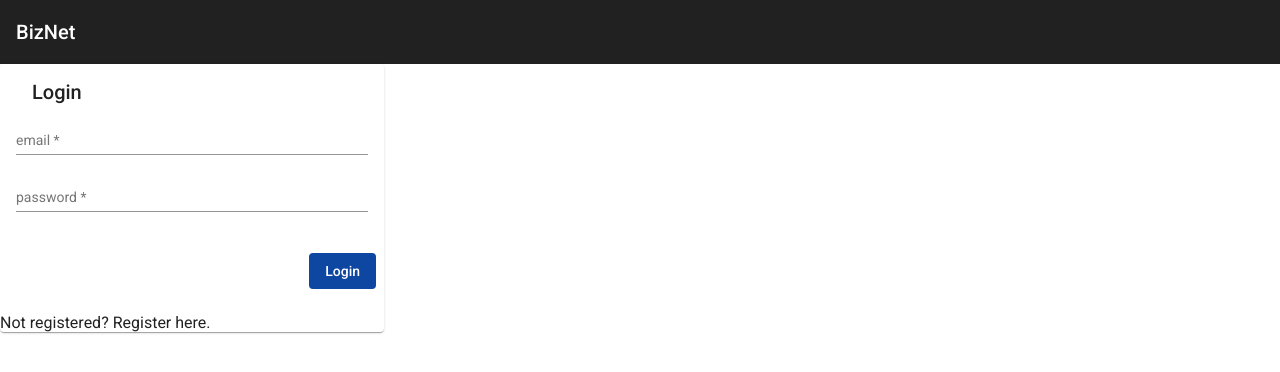
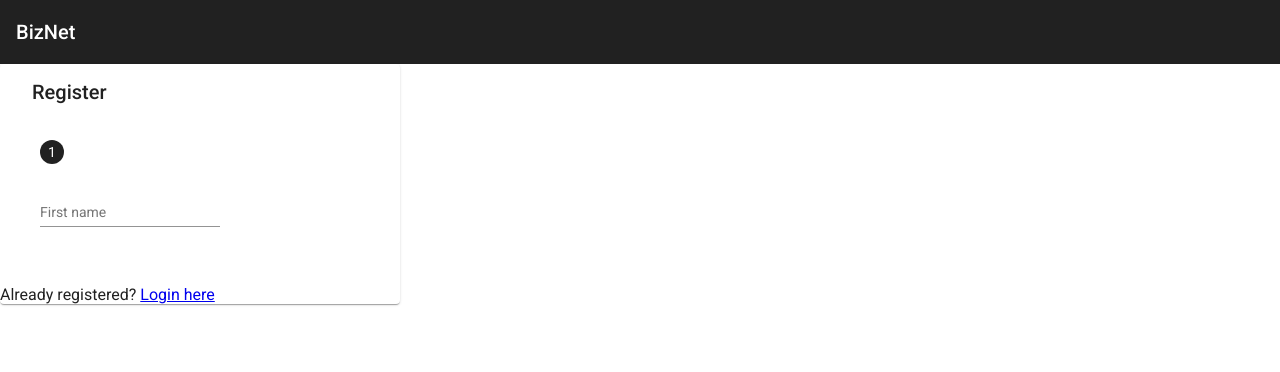
Before and after one commit to abdulazizladan01/BizNet, an Angular app: page /register in a window 1280 px wide. Before the commit this address led to /. Shown: the top 372 px of the page. Built offline with nearby package versions, Linux system fonts and the light colour scheme.

Commit message:
feat: Initialize register and login component

```diff
--- a/src/app/app-routing.module.ts
+++ b/src/app/app-routing.module.ts
@@ -1,8 +1,24 @@
 import { NgModule } from '@angular/core';
 import { Routes, RouterModule } from '@angular/router';
+import { LoginComponent } from './login/login.component';
+import { RegisterComponent } from './register/register.component';
+import { DashboardComponent } from './dashboard/dashboard.component';
 
 
-const routes: Routes = [];
+const routes: Routes = [
+  {
+    path : '',
+    component : LoginComponent
+  },
+  {
+    path : 'register',
+    component : RegisterComponent
+  },
+  {
+    path : 'dashboard',
+    component : DashboardComponent
+  }
+];
 
 @NgModule({
   imports: [RouterModule.forRoot(routes)],
--- a/src/app/app.component.html
+++ b/src/app/app.component.html
@@ -5,6 +5,6 @@
     </mat-toolbar-row>
   </mat-toolbar>
   <div fxFlex="1 1 auto" >
-    <app-login></app-login>
+    <router-outlet></router-outlet>
   </div>
 </div>
--- a/src/app/login/login.component.html
+++ b/src/app/login/login.component.html
@@ -1,4 +1,5 @@
-<mat-card fxFlex="30%" fxFlexAlign="center">
+<div id="mainBody">
+    <mat-card fxFlexAlign="center" fxFlex.xs="100%" fxFlex.gt-xs="400px">
         <mat-card-header>
             <mat-card-title>
                 Login
@@ -7,12 +8,14 @@
         <mat-card-content fxLayout="column">
             <mat-form-field>
                 <mat-label>email</mat-label>
+                <mat-icon matSuffix>person</mat-icon>
                 <input matInput type="email" required [(ngModel)]="loginUserData.email">
                 <mat-hint>{{emailErrorMessage}}</mat-hint>
             </mat-form-field>
 
             <mat-form-field>
                 <mat-label>password</mat-label>
+                 <mat-icon matSuffix>lock</mat-icon>
                 <input matInput type="password" required [(ngModel)]="loginUserData.password">
                 <mat-hint>{{passwordErrorMessage}}</mat-hint>
             </mat-form-field>
@@ -22,6 +25,7 @@
             <button mat-flat-button color="accent" (click)="login()"> Login </button>
         </mat-card-actions>
         <mat-card-footer>
-        Not registered? Register here.
+            Not registered? <a routerLink="./register">Register here.</a>
         </mat-card-footer>
     </mat-card>
+</div>
--- a/src/app/login/login.component.ts
+++ b/src/app/login/login.component.ts
@@ -10,6 +10,7 @@ import { Form } from '@angular/forms';
 export class LoginComponent implements OnInit {
 
   loginUserData;
+
   emailErrorMessage:string;
   passwordErrorMessage:string;
 
--- a/src/app/register/register.component.html
+++ b/src/app/register/register.component.html
@@ -1 +1,22 @@
-<p>register works!</p>
+<div id="mainBody">
+    <mat-card fxFlexAlign="center" fxFlex.xs="100%" fxFlex.gt-xs="400px">
+        <mat-card-header>
+            <mat-card-title>
+                Register
+            </mat-card-title>
+        </mat-card-header>
+        <mat-card-content>
+            <mat-horizontal-stepper>
+                <mat-step>
+                    <mat-form-field>
+                        <mat-label>First name</mat-label>
+                        <input type="text" matInput>
+                    </mat-form-field>
+                </mat-step>
+            </mat-horizontal-stepper>
+        </mat-card-content>
+        <mat-card-footer>
+            Already registered? <a routerLink="">Login here</a>
+        </mat-card-footer>
+    </mat-card>
+</div>
--- a/src/app/register/register.component.ts
+++ b/src/app/register/register.component.ts
@@ -1,4 +1,6 @@
 import { Component, OnInit } from '@angular/core';
+import { AuthService } from '../auth.service';
+import { Form } from '@angular/forms';
 
 @Component({
   selector: 'app-register',
@@ -7,7 +9,21 @@ import { Component, OnInit } from '@angular/core';
 })
 export class RegisterComponent implements OnInit {
 
-  constructor() { }
+  registerUserData;
+
+  constructor(){
+    this.registerUserData = {
+      "firstname" : "",
+      "lastName" : "",
+      "email" : "",
+      "password" : "",
+      "passwordVerify" : ""
+    };
+  }
+
+  register(){
+
+  }
 
   ngOnInit(): void {
   }
```
Lines whose indentation alone changed are shown as unchanged.
